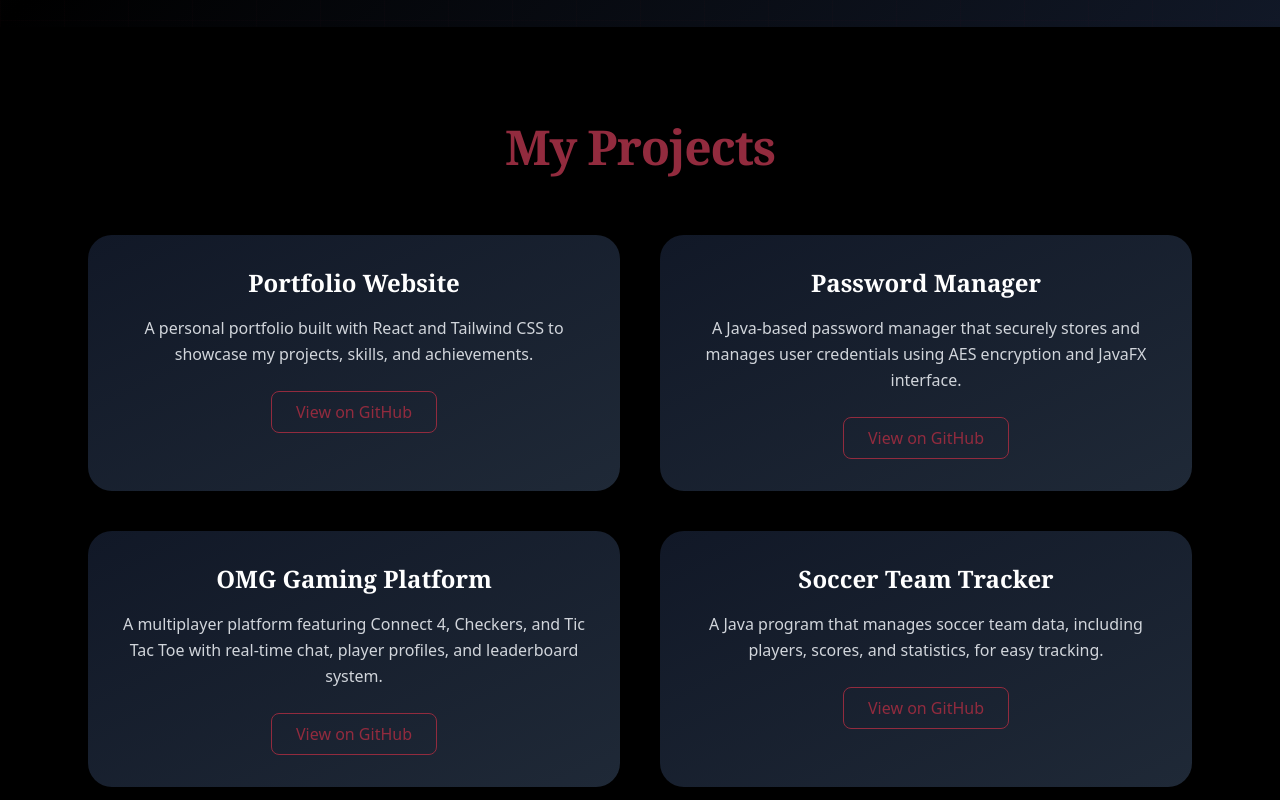
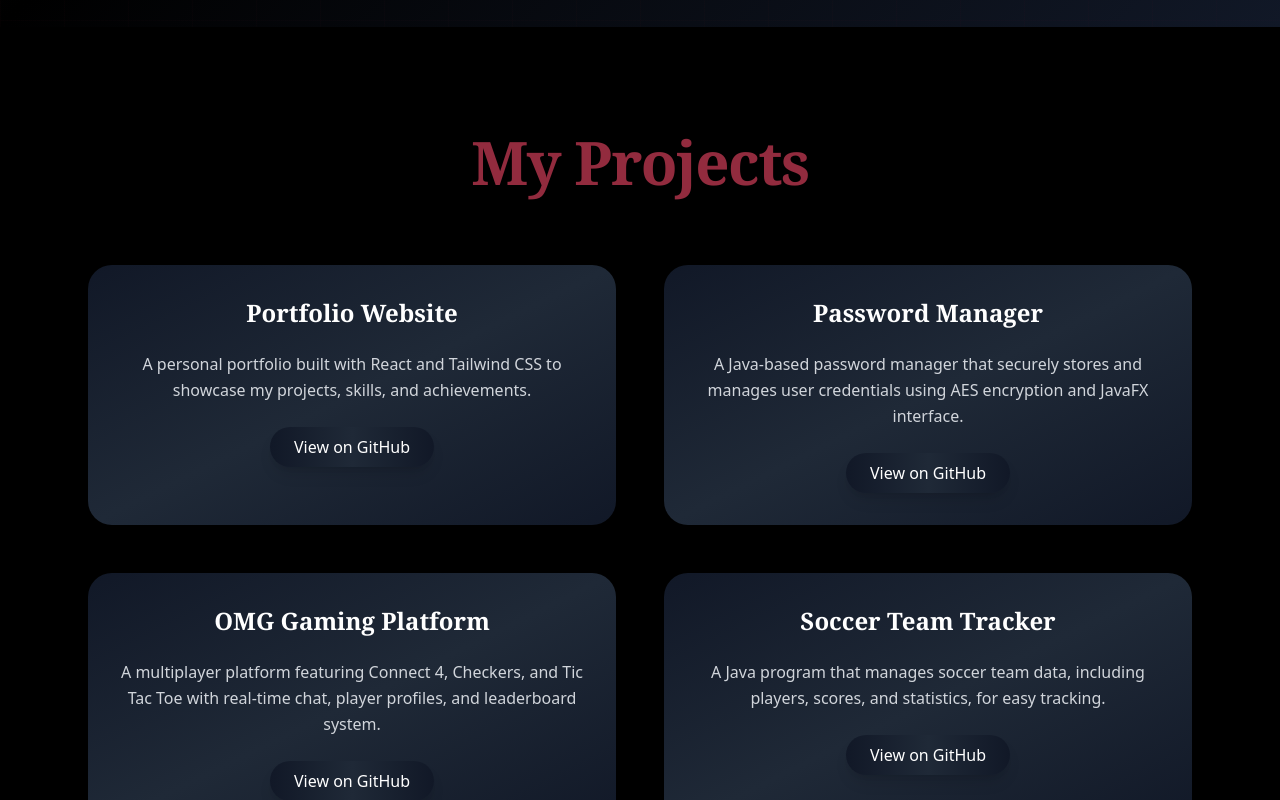
Before and after one commit to rahma-a1/personal-portfolio, a React (Vite) app: page / in a window 1280 px wide. Shown: the part 2060-2860 px from the top of the page. Built offline with nearby package versions, Linux system fonts and the light colour scheme.

Commit message:
Made project section more interactive and added a new favicon

```diff
--- a/index.html
+++ b/index.html
@@ -5,8 +5,8 @@
     <meta name="viewport" content="width=device-width, initial-scale=1.0" />
     <title>My Portfolio</title>
     <script src="https://cdn.tailwindcss.com"></script>
+    <link rel="icon" type="image/png" href="/favicon.png" />
 
-    <!-- ADD THIS STYLE TAG RIGHT HERE -->
     <style>
       /* Import elegant fonts */
       @import url('https://fonts.googleapis.com/css2?family=Playfair+Display:wght@400;500;600;700&family=Inter:wght@300;400;500;600&display=swap');
--- a/src/App.jsx
+++ b/src/App.jsx
@@ -3,6 +3,7 @@ import About from './About.jsx'
 import Projects from './Projects.jsx'
 import Contact from './Contact.jsx'
 import Navbar from './Navbar.jsx'
+import BackToTopButton from './BackToTopButton.jsx'
 
 function App() {
   return (
@@ -12,6 +13,10 @@ function App() {
       <Projects />
       <Contact />
       <Navbar />
+
+    {/* Back to top button */}
+      <BackToTopButton />
+
     </div>
   )
 }
--- /dev/null
+++ b/src/BackToTopButton.jsx
@@ -0,0 +1,34 @@
+import { useState, useEffect } from "react";
+
+function BackToTopButton() {
+  const [isVisible, setIsVisible] = useState(false);
+
+  // Show button after scrolling 300px
+  useEffect(() => {
+    const handleScroll = () => {
+      setIsVisible(window.scrollY > 300);
+    };
+    window.addEventListener("scroll", handleScroll);
+    return () => window.removeEventListener("scroll", handleScroll);
+  }, []);
+
+  // Scroll to top smoothly
+  const scrollToTop = () => {
+    window.scrollTo({ top: 0, behavior: "smooth" });
+  };
+
+  return (
+    <>
+      {isVisible && (
+        <button
+          onClick={scrollToTop}
+          className="fixed bottom-8 right-8 w-14 h-14 flex items-center justify-center bg-burgundy-600 text-white rounded-full shadow-lg hover:bg-burgundy-700 hover:scale-110 transition-all duration-300 z-50"
+        >
+          ↑
+        </button>
+      )}
+    </>
+  );
+}
+
+export default BackToTopButton;
--- a/src/Hero.jsx
+++ b/src/Hero.jsx
@@ -48,26 +48,34 @@ function Hero() {
     }
   }, [currentIndex]);
 
+  // Scroll handlers
+  const scrollToProjects = () => {
+    const projectsSection = document.getElementById('projects');
+    if (projectsSection) {
+      projectsSection.scrollIntoView({ behavior: 'smooth' });
+    }
+  };
+
+  const scrollToContact = () => {
+    const contactSection = document.getElementById('contact');
+    if (contactSection) {
+      contactSection.scrollIntoView({ behavior: 'smooth' });
+    }
+  };
+
   return (
     <section id="hero" className="min-h-screen bg-gradient-to-br from-gray-900 via-black to-gray-900 flex items-center justify-center relative overflow-hidden">
 
       {/* HIGHLY VISIBLE BURGUNDY GLOW */}
       <div className="absolute inset-0">
-        {/* Main intense glow */}
         <div className="absolute top-1/2 left-1/2 transform -translate-x-1/2 -translate-y-1/2 w-[900px] h-[900px] bg-burgundy-500 rounded-full opacity-60 mix-blend-screen filter blur-[120px] animate-pulse"></div>
-
-        {/* Secondary glow for depth */}
         <div className="absolute top-1/2 left-1/2 transform -translate-x-1/2 -translate-y-1/2 w-[700px] h-[700px] bg-burgundy-400 rounded-full opacity-50 mix-blend-screen filter blur-[90px] animate-pulse animation-delay-1500"></div>
-
-        {/* Third glow for intensity */}
         <div className="absolute top-1/2 left-1/2 transform -translate-x-1/2 -translate-y-1/2 w-[500px] h-[500px] bg-burgundy-600 rounded-full opacity-40 mix-blend-screen filter blur-[60px] animate-pulse animation-delay-3000"></div>
       </div>
 
-      {/* Additional background overlay for contrast */}
       <div className="absolute inset-0 bg-gradient-to-br from-black/70 via-black/50 to-black/70"></div>
 
       <div className="text-center z-10 px-4 max-w-4xl relative">
-        {/* Main greeting with BLACK OUTLINE */}
         <h1 className="text-5xl md:text-7xl font-elegant font-bold text-white mb-6 tracking-tight">
           Hi, I'm <span className="text-burgundy-400 relative">
             <span className="absolute inset-0 text-black blur-sm opacity-70">Rahma Abdela</span>
@@ -75,7 +83,6 @@ function Hero() {
           </span>
         </h1>
 
-        {/* Animated typing text with BLACK OUTLINE */}
         <div className="h-20 mb-8">
           <h2 className="text-2xl md:text-4xl font-sans-elegant text-gray-300 font-light tracking-wide">
             I'm a <span className="text-burgundy-400 relative">
@@ -85,27 +92,31 @@ function Hero() {
           </h2>
         </div>
 
-        {/* Professional description */}
         <p className="text-lg md:text-xl font-sans-elegant text-gray-300 mb-12 max-w-2xl mx-auto leading-relaxed tracking-wide">
           Computer Science student passionate about creating elegant solutions
           to complex problems through code, creativity, and collaboration.
         </p>
 
-        {/* CTA Buttons with BLACK BORDERS */}
+        {/* CTA Buttons */}
         <div className="flex flex-col sm:flex-row gap-6 justify-center">
-          <button className="bg-gradient-to-r from-burgundy-600 to-burgundy-700 hover:from-burgundy-700 hover:to-burgundy-800 text-white px-10 py-4 rounded-lg font-sans-elegant font-semibold transition-all duration-300 transform hover:scale-105 shadow-2xl border-2 border-black/50 hover:border-black/70 relative overflow-hidden">
+          <button
+            onClick={scrollToProjects}
+            className="bg-gradient-to-r from-burgundy-600 to-burgundy-700 hover:from-burgundy-700 hover:to-burgundy-800 text-white px-10 py-4 rounded-lg font-sans-elegant font-semibold transition-all duration-300 transform hover:scale-105 shadow-2xl border-2 border-black/50 hover:border-black/70 relative overflow-hidden"
+          >
             <span className="relative z-10">View My Work</span>
             <div className="absolute inset-0 bg-gradient-to-r from-black/10 to-black/5"></div>
           </button>
 
-          <button className="border-2 border-burgundy-500 text-burgundy-400 hover:bg-burgundy-500 hover:text-white px-10 py-4 rounded-lg font-sans-elegant font-semibold transition-all duration-300 transform hover:scale-105 backdrop-blur-sm bg-black/40 border-2 border-black/60 hover:border-black/80 relative overflow-hidden">
+          <button
+            onClick={scrollToContact}
+            className="border-2 border-burgundy-500 text-burgundy-400 hover:bg-burgundy-500 hover:text-white px-10 py-4 rounded-lg font-sans-elegant font-semibold transition-all duration-300 transform hover:scale-105 backdrop-blur-sm bg-black/40 border-2 border-black/60 hover:border-black/80 relative overflow-hidden"
+          >
             <span className="relative z-10">Get In Touch</span>
             <div className="absolute inset-0 bg-gradient-to-r from-black/10 to-black/5"></div>
           </button>
         </div>
       </div>
 
-      {/* Scroll indicator - shows when at top of page */}
       {showScrollIndicator && (
         <div className="absolute bottom-8 left-1/2 transform -translate-x-1/2 z-10">
           <div className="flex flex-col items-center text-burgundy-400 drop-shadow-lg">
--- a/src/Projects.jsx
+++ b/src/Projects.jsx
@@ -30,19 +30,25 @@ function Projects() {
 
   return (
     <section id="projects" className="py-24 bg-black text-white">
-      <div className="max-w-6xl mx-auto px-6 text-center relative z-10">
-        <h2 className="text-5xl font-serif font-bold mb-16 text-burgundy-400 tracking-tight">
+      <div className="max-w-6xl mx-auto px-6 text-center">
+        {/* Section Title with subtle black border */}
+        <h2 className="text-5xl md:text-6xl font-serif font-extrabold mb-16 text-burgundy-400 tracking-tight inline-block px-6 py-2 border border-black/40 rounded-md">
           My Projects
         </h2>
 
-        <div className="grid grid-cols-1 md:grid-cols-2 gap-10">
+        <div className="grid grid-cols-1 md:grid-cols-2 gap-12">
           {projects.map((project, index) => (
             <div
               key={index}
-              className="group relative bg-gradient-to-br from-gray-900 to-gray-800 rounded-3xl p-8 shadow-lg hover:scale-105 hover:shadow-burgundy-600/50 transition-transform duration-500"
+              className="group relative bg-gradient-to-br from-gray-900 via-gray-800 to-gray-900 rounded-3xl p-8 shadow-2xl overflow-hidden transition-transform duration-500 hover:scale-105"
             >
-              <h3 className="text-2xl font-serif font-semibold mb-4 text-burgundy-300 group-hover:text-burgundy-400 transition-colors duration-300">
+              {/* Glow overlay */}
+              <div className="absolute inset-0 bg-burgundy-600/10 opacity-0 group-hover:opacity-20 transition-opacity duration-500 rounded-3xl pointer-events-none"></div>
+
+              {/* Project Title */}
+              <h3 className="text-2xl font-serif font-semibold mb-4 text-burgundy-300 relative group-hover:text-burgundy-400 transition-colors duration-300">
                 {project.title}
+                <span className="block h-0.5 w-0 bg-burgundy-400 mt-1 transition-all duration-500 group-hover:w-full"></span>
               </h3>
 
               <p className="text-gray-300 text-base leading-relaxed mb-6 font-sans">
@@ -53,7 +59,7 @@ function Projects() {
                 href={project.link}
                 target="_blank"
                 rel="noopener noreferrer"
-                className="inline-block text-burgundy-400 border border-burgundy-400 px-6 py-2 rounded-lg font-medium hover:bg-burgundy-500 hover:text-white transition-all duration-300"
+                className="inline-block bg-gradient-to-r from-burgundy-600 to-burgundy-700 text-white px-6 py-2 rounded-full font-medium shadow-lg hover:from-burgundy-700 hover:to-burgundy-800 hover:scale-105 transition-all duration-300"
               >
                 View on GitHub
               </a>
```
Also changed, not shown: public/favicon.png (added).
